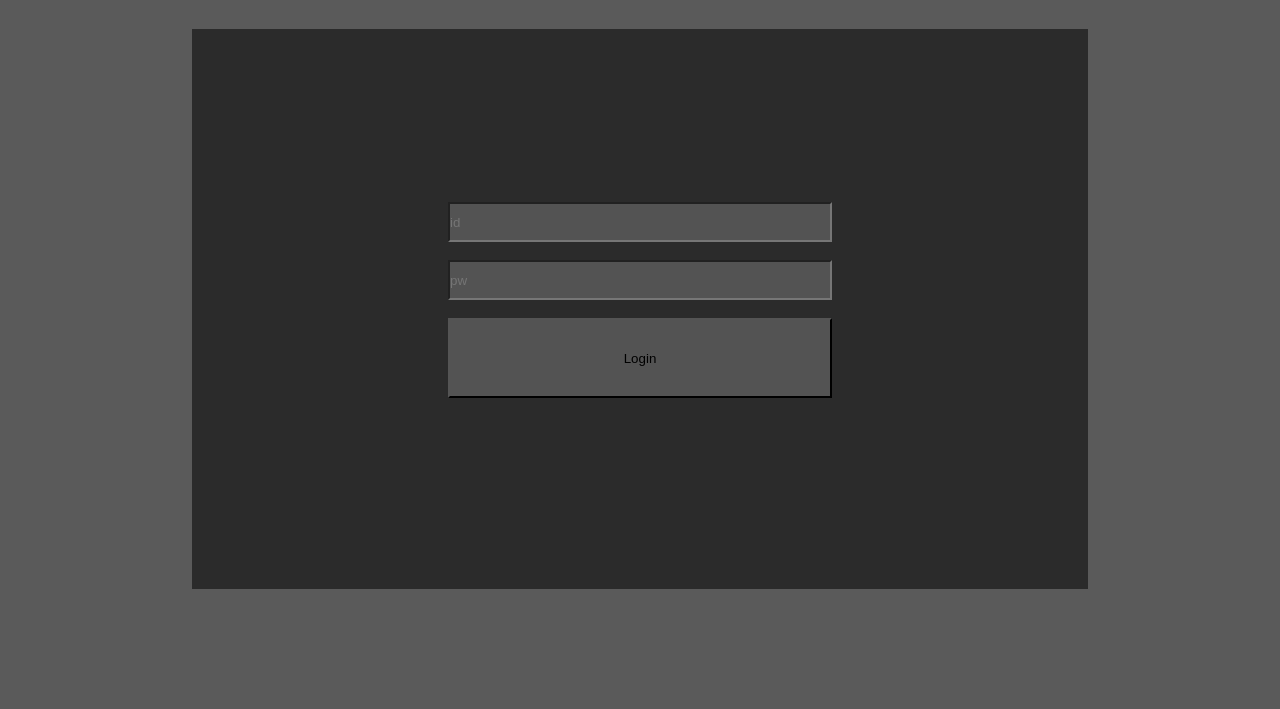
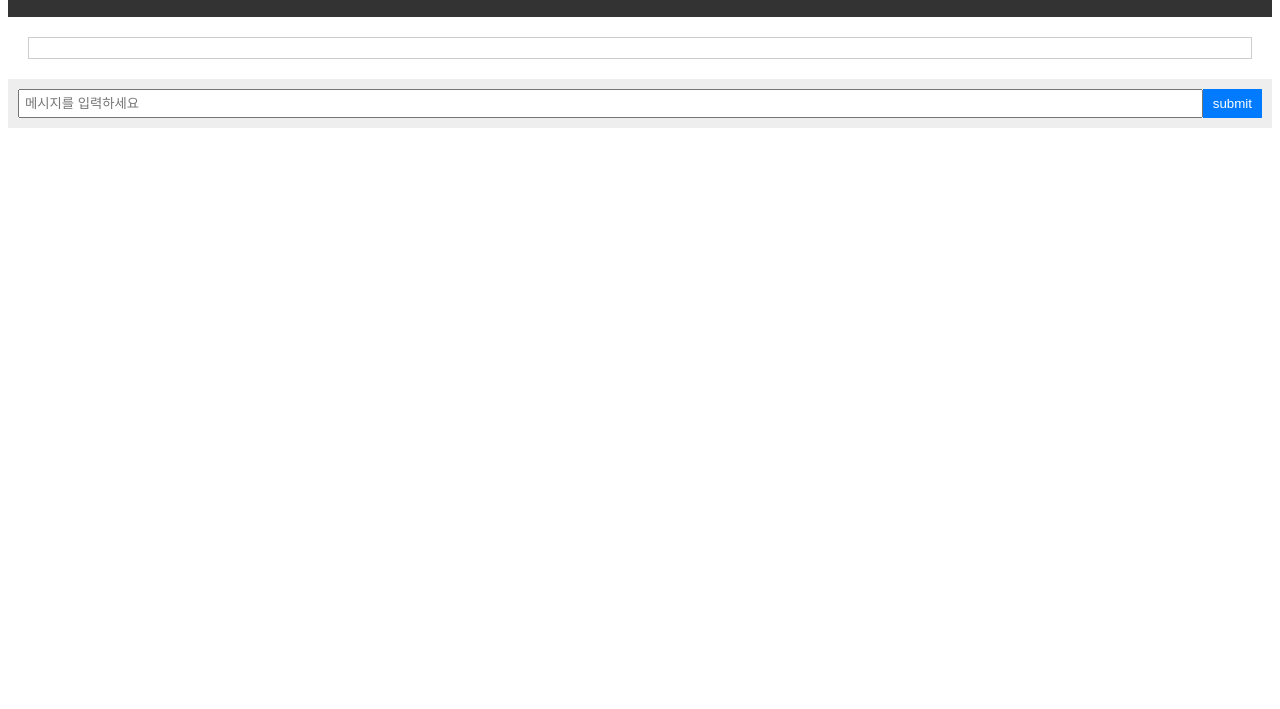
Before and after one commit to csm009177/express, a website: page public/index.html in a window 1280 px wide. Shown: the part 91-800 px from the top of the page. Drawn offline with Linux system fonts and the light colour scheme.

Commit message:
error server is not working - cannot chng page

```diff
--- a/doc/index.html
+++ /dev/null
@@ -1,69 +0,0 @@
-<!DOCTYPE html>
-<html lang="en">
-
-<head>
-    <meta charset="UTF-8">
-    <meta name="viewport" content="width=device-width, initial-scale=1.0">
-    <title>Chat App</title>
-    <style>
-        body {
-            font-family: Arial, sans-serif;
-        }
-
-        header {
-            background-color: #333;
-            color: #fff;
-            text-align: center;
-            padding: 10px;
-        }
-
-        main {
-            padding: 20px;
-        }
-
-        #chat-container {
-            border: 1px solid #ccc;
-            padding: 10px;
-            max-height: 300px;
-            overflow-y: scroll;
-        }
-
-        footer {
-            display: flex;
-            padding: 10px;
-            background-color: #eee;
-        }
-
-        #message-input {
-            flex: 1;
-            padding: 5px;
-        }
-
-        #send-button {
-            background-color: #007bff;
-            color: #fff;
-            border: none;
-            padding: 5px 10px;
-            cursor: pointer;
-        }
-    </style>
-</head>
-
-<body>
-    <header>
-        <h1>Chat App</h1>
-    </header>
-    <main>
-        <div id="chat-container">
-            <!-- 채팅 내용이 여기에 표시됩니다. -->
-        </div>
-    </main>
-    <footer>
-        <input type="text" id="message-input" placeholder="메시지를 입력하세요">
-        <button id="send-button">submit</button>
-    </footer>
-    <script src="index.js"></script>
-
-</body>
-
-</html>
--- a/public/index.html
+++ b/public/index.html
@@ -1,43 +1,69 @@
 <!DOCTYPE html>
 <html lang="en">
+
 <head>
     <meta charset="UTF-8">
     <meta name="viewport" content="width=device-width, initial-scale=1.0">
-  <title>Document</title>
+    <title>Chat App</title>
     <style>
-    *{margin:0; padding:0; box-sizing: border-box;}
-    #root{
-      width: 100vw; height: 100vh;
-      background-color: rgb(90, 90, 90);
-      display: flex;
-    }
-    #cont{  width: 70vw; height: 70vh;
-    margin:auto; display: flex;
-    background-color: rgb(43, 43, 43);
+        body {
+            font-family: Arial, sans-serif;
         }
 
-    #form{ margin:auto; display: flex; flex-direction: column;}
+        header {
+            background-color: #333;
+            color: #fff;
+            text-align: center;
+            padding: 10px;
+        }
 
-    #id      {width: 30vw; height:  5vh; margin:auto;background-color: rgb(83, 83, 83);}
-    #pw      {width: 30vw; height:  5vh; margin:auto;background-color: rgb(83, 83, 83);}
-    #submit  {width: 30vw; height: 10vh; margin:auto;background-color: rgb(83, 83, 83);}
+        main {
+            padding: 20px;
+        }
+
+        #chat-container {
+            border: 1px solid #ccc;
+            padding: 10px;
+            max-height: 300px;
+            overflow-y: scroll;
+        }
+
+        footer {
+            display: flex;
+            padding: 10px;
+            background-color: #eee;
+        }
+
+        #message-input {
+            flex: 1;
+            padding: 5px;
+        }
+
+        #send-button {
+            background-color: #007bff;
+            color: #fff;
+            border: none;
+            padding: 5px 10px;
+            cursor: pointer;
+        }
     </style>
 </head>
+
 <body>
-  <div id="root">
-    <div id="cont">
-      <form id="form" action="/search" method="post">
-        <input id="id" type="text" placeholder="id" name="Id">
-        <br>
-        <input id="pw" type="password" placeholder="pw" name="Pw">
-        <br>
-        <input id="submit" type="submit" placeholder="login" value="Login">
-        <br>
-      </form>
+    <header>
+        <h1>Chat App</h1>
+    </header>
+    <main>
+        <div id="chat-container">
+            <!-- 채팅 내용이 여기에 표시됩니다. -->
         </div>
-  </div>
-  <script>
+    </main>
+    <footer>
+        <input type="text" id="message-input" placeholder="메시지를 입력하세요">
+        <button id="send-button">submit</button>
+    </footer>
+    <script src="index.js"></script>
 
-  </script>
 </body>
+
 </html>
```
Also changed, not shown: app.js (+5 -4 lines), public/index.js (renamed from doc/index.js), public/login.html (renamed from doc/login.html). Lines whose indentation alone changed are shown as unchanged.
